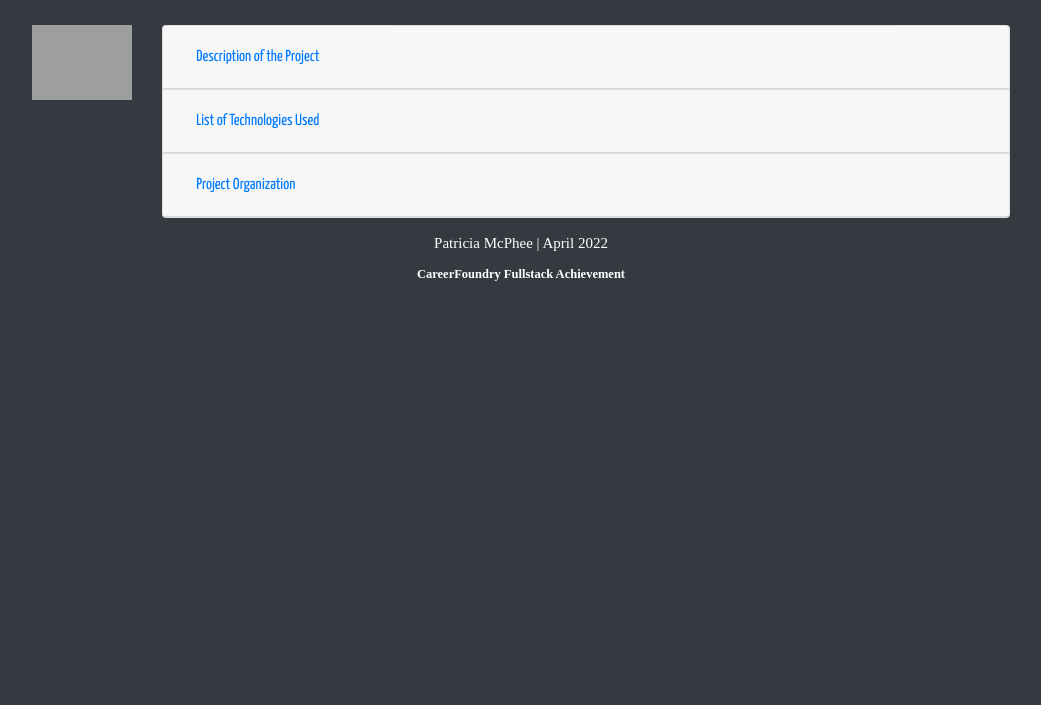
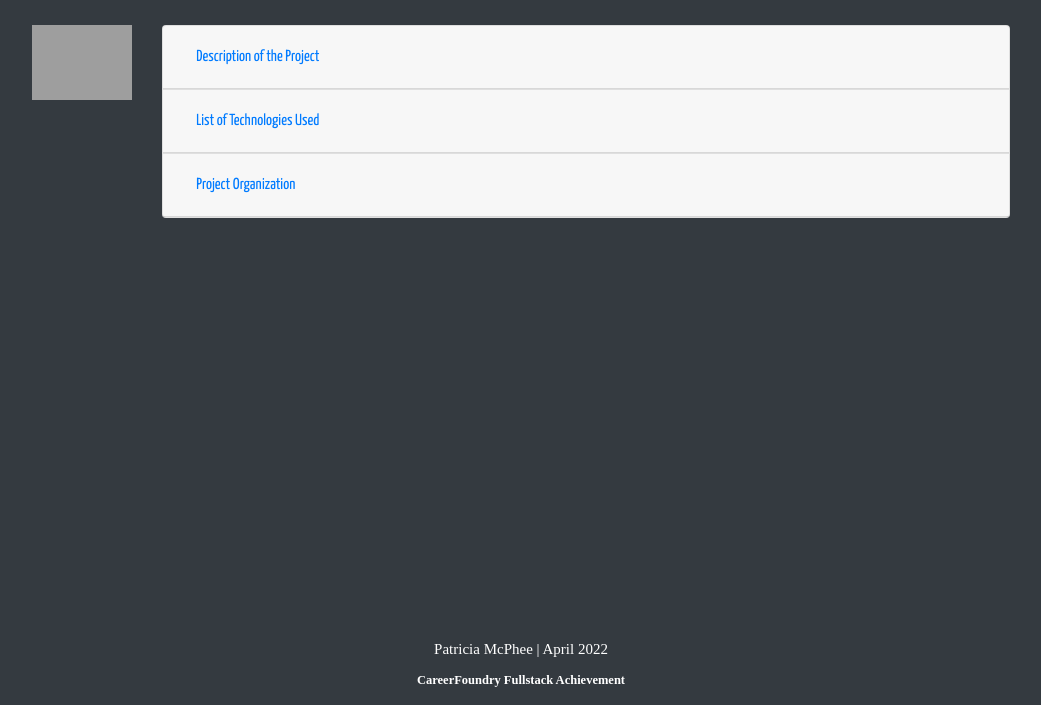
Before and after one commit to patriciamcphee/simple-js-app, a website: page about.html in a window 1280 px wide. Shown: the part 95-800 px from the top of the page, without its empty margins (119-1160 px from the left). Drawn offline with nearby package versions, Linux system fonts and the light colour scheme; no server answers; grey boxes are pictures that could not be loaded; a web font is replaced by a local one.

Commit message:
fix bottom on about and contact pages

```diff
--- a/about.html
+++ b/about.html
@@ -94,7 +94,7 @@
     </div>
 
 
-    <footer class="text-center text-white bg-dark">
+    <footer class="text-center text-white bg-dark fixed-bottom">
       Patricia McPhee | April 2022<br /><span style="font-size: smaller;">CareerFoundry Fullstack Achievement</span>
   </footer>
 
```
Also changed, not shown: contact.html (+1 -1 lines).
